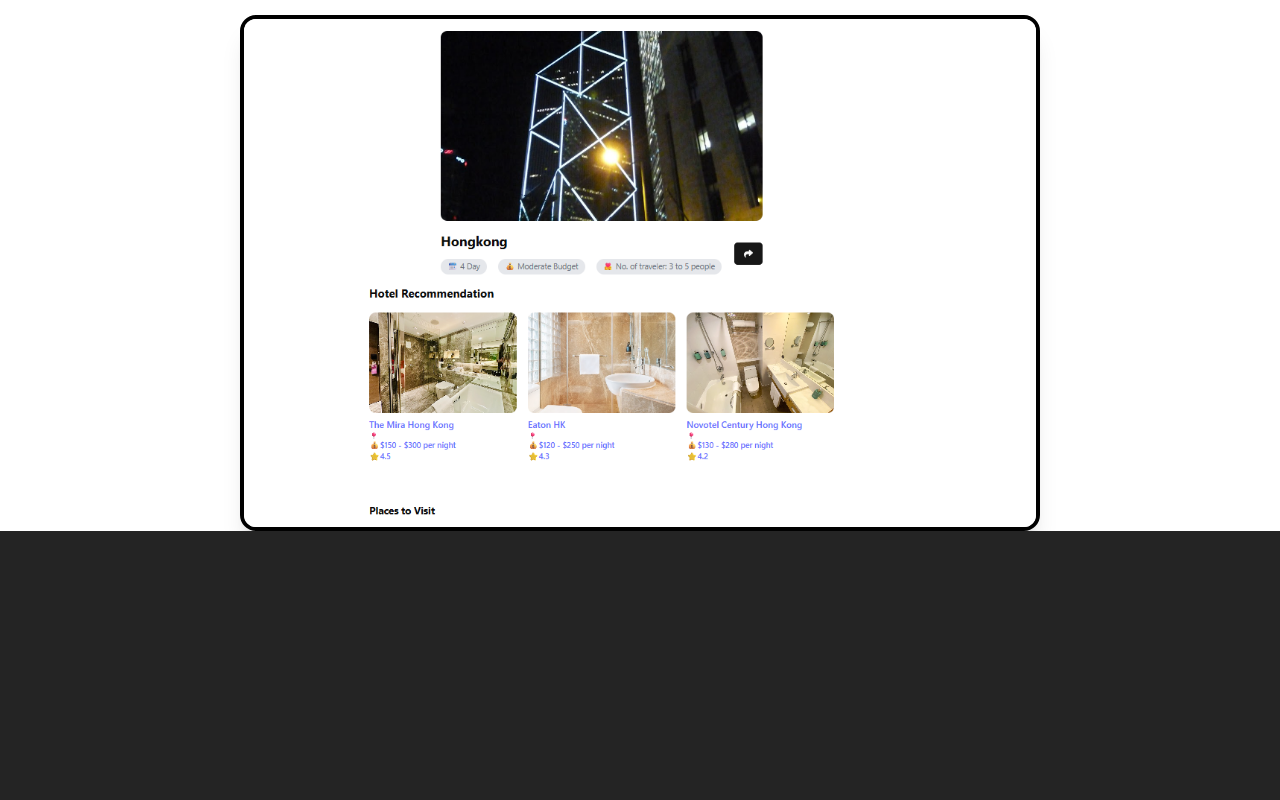
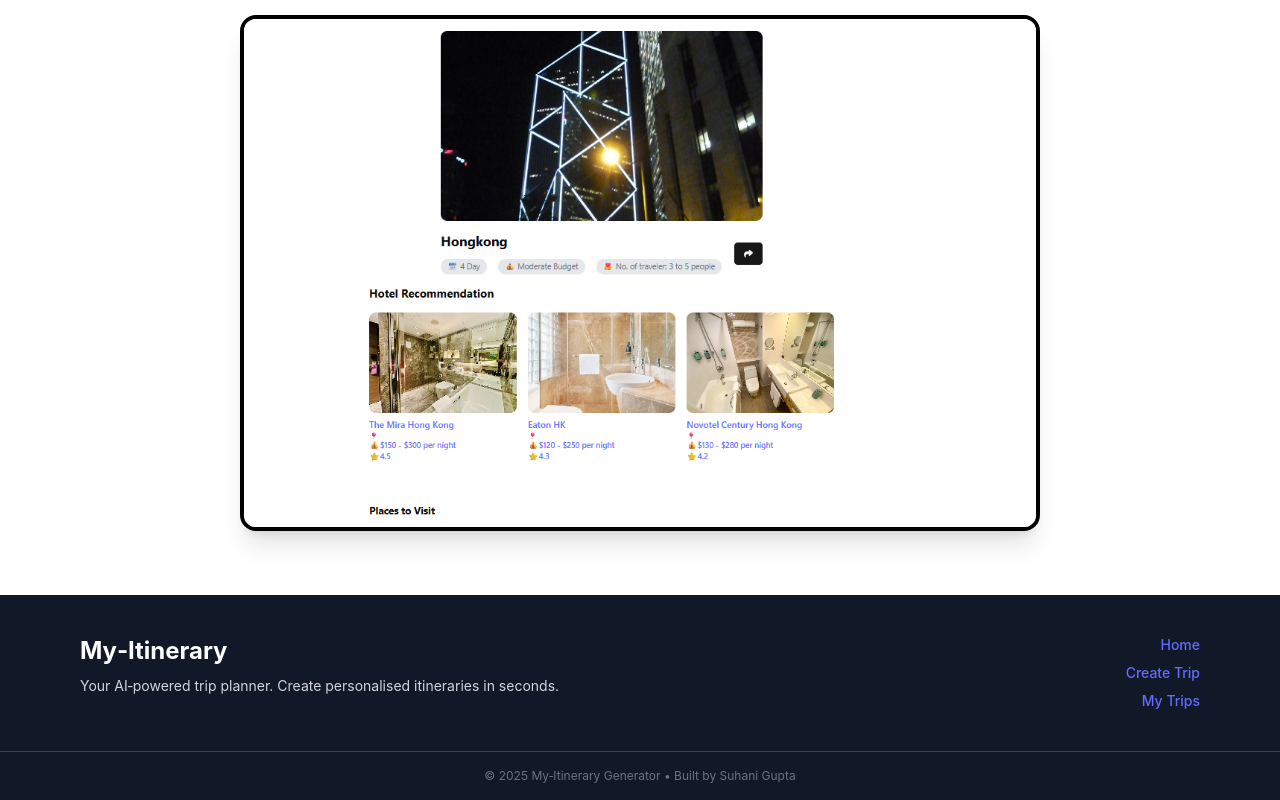
Before and after one commit to Suhani2205/my-itinerary-generator, a React (Vite) app: page / in a window 1280 px wide. Shown: the part 546-1346 px from the top of the page. Before the commit the page ends 1077 px from the top, so only its background shows below. Built offline with nearby package versions, Linux system fonts and the light colour scheme; no server answers.

Commit message:
Added footer

```diff
--- /dev/null
+++ b/src/components/custom/Footer.jsx
@@ -0,0 +1,39 @@
+/**
+ * Global footer shown on every page.
+ * Uses plain <a> tags so it can live outside <RouterProvider>.
+ */
+export default function Footer() {
+  const year = new Date().getFullYear();
+
+  return (
+    <footer className="bg-gray-900 text-gray-300 mt-16">
+      {/* main content */}
+      <div className="max-w-6xl mx-auto px-4 py-10 grid grid-cols-1 md:grid-cols-2 gap-8">
+        {/* brand */}
+        <div>
+          <h2 className="text-2xl font-bold text-white">My‑Itinerary</h2>
+          <p className="mt-2 text-sm leading-relaxed">
+            Your AI‑powered trip planner. Create personalised itineraries in seconds.
+          </p>
+        </div>
+
+        {/* quick links */}
+        <nav className="flex flex-col space-y-2 text-sm md:items-end md:text-right">
+          <a href="/" className="hover:text-white">Home</a>
+          <a href="/create-trip" className="hover:text-white">Create Trip</a>
+          <a href="/my-trips" className="hover:text-white">My Trips</a>
+          {/* <a href="/about" className="hover:text-white">About</a>
+          <a href="/privacy" className="hover:text-white">Privacy Policy</a>
+          <a href="/terms" className="hover:text-white">Terms of Service</a> */}
+        </nav>
+      </div>
+
+      {/* copyright bar */}
+      <div className="border-t border-gray-700">
+        <div className="max-w-6xl mx-auto px-4 py-4 text-center text-xs text-gray-500">
+          © {year} My‑Itinerary Generator • Built by Suhani Gupta
+        </div>
+      </div>
+    </footer>
+  );
+}
--- a/src/main.jsx
+++ b/src/main.jsx
@@ -5,6 +5,7 @@ import App from './App.jsx'
 import { RouterProvider, createBrowserRouter } from 'react-router-dom'
 import CreateTrip from './create-trip/index.jsx'
 import Header from './components/custom/Header.jsx'
+import Footer from './components/custom/Footer.jsx'
 import { Toaster } from './components/ui/sonner'
 import { GoogleOAuthProvider } from '@react-oauth/google'
 import Viewtrip from './view-trip/[tripId]/index.jsx'
@@ -38,6 +39,7 @@ ReactDOM.createRoot(document.getElementById('root')).render(
       <Header />
       <Toaster />
       <RouterProvider router = {router} />
+      <Footer />
     </GoogleOAuthProvider>
   </React.StrictMode>,
 )
```
